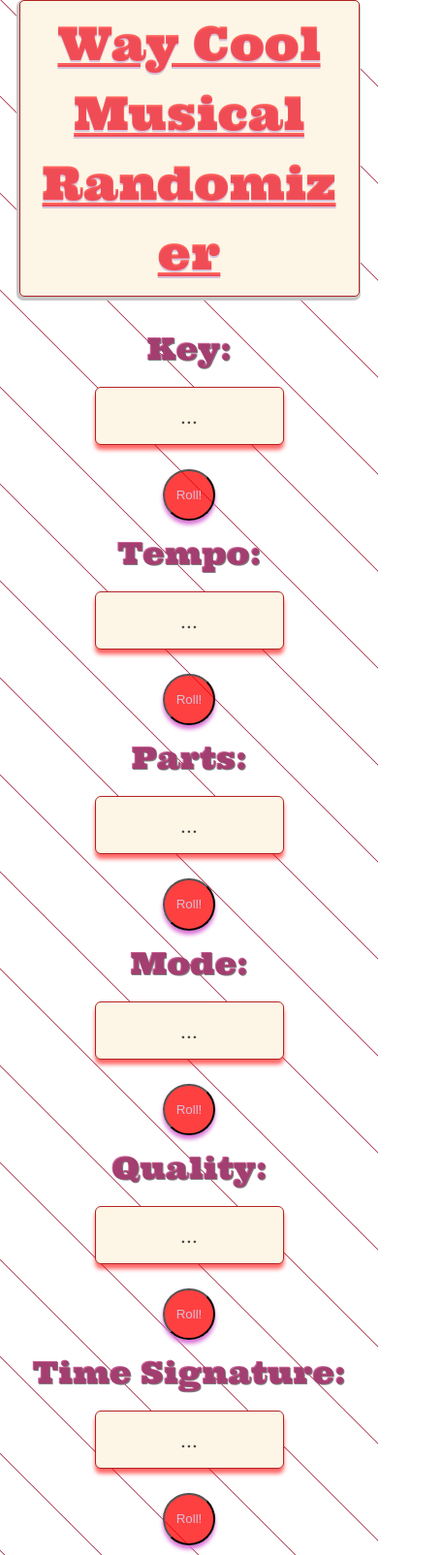
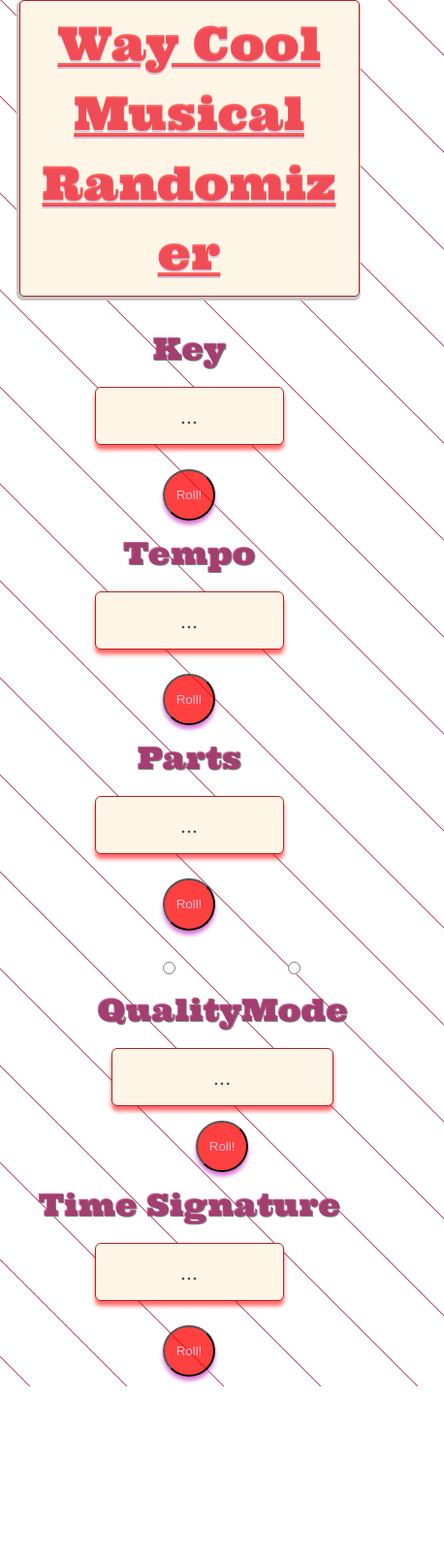
Before and after one commit to thommccarthy/musicalgame, a plain HTML site: page index.html in a window 390 px wide. Shown: the whole page at 97% size, 458 px wide, since content can reach past the window. After the commit the page ends 1430 px from the top, so only its background shows below. Drawn offline with Linux system fonts and the light colour scheme; a web font is replaced by a local one.

Commit message:
created grid to build a toggle for mode and quality

```diff
--- a/index.html
+++ b/index.html
@@ -9,7 +9,6 @@
 	<link href="https://fonts.googleapis.com/css?family=Oswald:300,700|Varela+Round" rel="stylesheet">
 	<link rel="preconnect" href="https://fonts.gstatic.com">
 	<link href="https://fonts.googleapis.com/css2?family=Ultra&display=swap" rel="stylesheet">
-	<link rel="preconnect" href="https://fonts.gstatic.com">
 <link href="https://fonts.googleapis.com/css2?family=Cabin+Sketch&family=Roboto&display=swap" rel="stylesheet">
 
 </head>
@@ -19,37 +18,48 @@
 <div class="flex">
 
 	<div id="keysarea">
-		<h2>Key:</h2>
+		<h2>Key</h2>
 		<div id="keydisplay" class="displaystyle">...</div>
 	</div>
 	<button id="keysbutton" class="buttonspacing">Roll!</button>
 
 	<div id="tempoarea">
-		<h2>Tempo:</h2>
+		<h2>Tempo</h2>
 		<div id="tempodisplay" class="displaystyle">...</div>
 	</div>
 	<button id="tempobutton" class="buttonspacing">Roll!</button>
 
 	<div id="partssarea">
-		<h2>Parts:</h2>
+		<h2>Parts</h2>
 		<div id="partsdisplay" class="displaystyle">...</div>
 	</div>
 	<button id="partsbutton" class="buttonspacing">Roll!</button>
 
-	<div id="modesarea">
-		<h2>Mode:</h2>
+<section class="modegrid">
+	<div class="qualityheader">
+		<h2><input type="radio" id="qualityheader">Quality</h2>
+	</div>
+	<div class="modeheader">
+		<h2><input type="radio" id="qualityheader">Mode</h2>
+	</div>
+	<div id="modesarea" class="childgrid">
+		<!-- <input type="radio" name="mode" class="input"> -->
+		<!-- <h2 id="modeheader">Mode</h2> -->
 		<div id="modesdisplay" class="displaystyle">...</div>
+
+	<button id="modesbutton" class="buttonspacing">Roll!</button>
 	</div>
-	<button id="modesbutton" class="buttonspacing">Roll!</button>
 
-	<div id="qualityarea">
-		<h2>Quality:</h2>
+	<div id="qualityarea" class="childgrid">
+
 		<div id="qualitydisplay" class="displaystyle">...</div>
+
+	<button id="qualitybutton" class="buttonspacing">Roll!</button>
 	</div>
-	<button id="qualitybutton" class="buttonspacing">Roll!</button>
+</section>
 
 	<div id="timetoparea">
-		<h2>Time Signature:</h2>
+		<h2>Time Signature</h2>
 		<div id="timetopdisplay" class="displaystyle">...</div>
 	</div>
 	<button id="timetopbutton" class="buttonspacing">Roll!</button>
@@ -61,6 +71,8 @@
 	<!-- <button id="timebottombutton" class="buttonspacing">Roll!</button> -->
 </div>
 
+<!-- <footer>built by thommccarthy 2021</footer> -->
+
 
 <script src="script.js"></script>
 </body>
--- a/script.js
+++ b/script.js
@@ -31,54 +31,60 @@ let modesButton = document.getElementById("modesbutton");
 let timeTopButton = document.getElementById("timetopbutton");
 let timeBottomButton = document.getElementById("timebottombutton");
 let tempoButton = document.getElementById("tempobutton");
+let qualityHeader = document.getElementById("qualityheader");
 
+function qualityClick() {
+	console.log("QUALITY");
+}
+
+qualityHeader.addEventListener("click", qualityClick);
 
 function displayKey() {
 	const randomKey = Math.floor(Math.random() * (keysArray.length));
 	document.getElementById('keydisplay').innerHTML = keysArray[randomKey];
-	console.log(keysArray[randomKey]);
+	// console.log(keysArray[randomKey]);
 
 }
 
 function displayTempo() {
 	const randomTempo = Math.floor(Math.random() * (tempoArray.length));
 	document.getElementById('tempodisplay').innerHTML = tempoArray[randomTempo];
-	console.log(tempoArray[randomTempo]);
+	// console.log(tempoArray[randomTempo]);
 
 }
 
 function displayMode() {
 	const randomMode = Math.floor(Math.random() * (modesArray.length));
 	document.getElementById('modesdisplay').innerHTML = modesArray[randomMode];
-	console.log(modesArray[randomMode]);
+	// console.log(modesArray[randomMode]);
 
 }
 
 function displayParts() {
 	const randomParts = Math.floor(Math.random() * (partsArray.length));
 	document.getElementById('partsdisplay').innerHTML = partsArray[randomParts];
-	console.log(partsArray[randomParts]);
+	// console.log(partsArray[randomParts]);
 
 }
 
 function displayQuality() {
 	const randomQuality = Math.floor(Math.random() * (qualityArray.length));
 	document.getElementById('qualitydisplay').innerHTML = qualityArray[randomQuality];
-	console.log(qualityArray[randomQuality]);
+	// console.log(qualityArray[randomQuality]);
 
 }
 
 function displayTimeTop() {
 	const randomTimeTop = Math.floor(Math.random() * (timeSigTop.length));
 	document.getElementById('timetopdisplay').innerHTML = timeSigTop[randomTimeTop];
-	console.log(timeSigTop[randomTimeTop]);
+	// console.log(timeSigTop[randomTimeTop]);
 
 }
 
 function displayTimeBottom() {
 	const randomTimeBottom = Math.floor(Math.random() * (timeSigBottom.length));
 	document.getElementById('timebottomdisplay').innerHTML = timeSigBottom[randomTimeBottom];
-	console.log(timeSigBottom[randomTimeBottom]);
+	// console.log(timeSigBottom[randomTimeBottom]);
 
 }
 
--- a/style.css
+++ b/style.css
@@ -9,6 +9,16 @@ h2 {
 	text-align: center;
 }
 
+#checkbox1 {
+	display: block;
+	margin-left: auto;
+	margin-right: auto;
+	height: 5vh;
+	width: 5vh;
+	background-color: thistle;
+	color: firebrick;
+	border-radius: 20%;
+}
 
 
 .headertext {
@@ -121,3 +131,50 @@ h2 {
 ::-webkit-scrollbar-thumb:hover {
   background: #555;
 }
+
+footer {
+	position: relative;
+	display: block;
+	margin-left: auto;
+	margin-right: auto;
+	text-align: center;
+	margin-top: 30px;
+	margin-bottom: 10px;
+}
+
+.modegrid {
+	display: grid;
+	grid-template-columns: 1fr 2fr 1fr 2fr 1fr;
+  	grid-template-rows: auto 1fr;
+}
+
+#modesarea {
+	grid-area: 2/1/2/6;
+}
+
+#qualityarea {
+	grid-area: 2/1/2/6;
+}
+
+.childgrid {
+	/*grid-area: span 8;*/
+}
+
+.qualityheader {
+	grid-column-start: 2;
+	margin-left: 100px;
+
+}
+
+.modeheader {
+	grid-column-start: 4;
+	margin-right: 100px;
+}
+
+#qualitydisplay {
+	visibility: hidden;
+}
+
+#qualitybutton {
+	visibility: hidden;
+}
```
